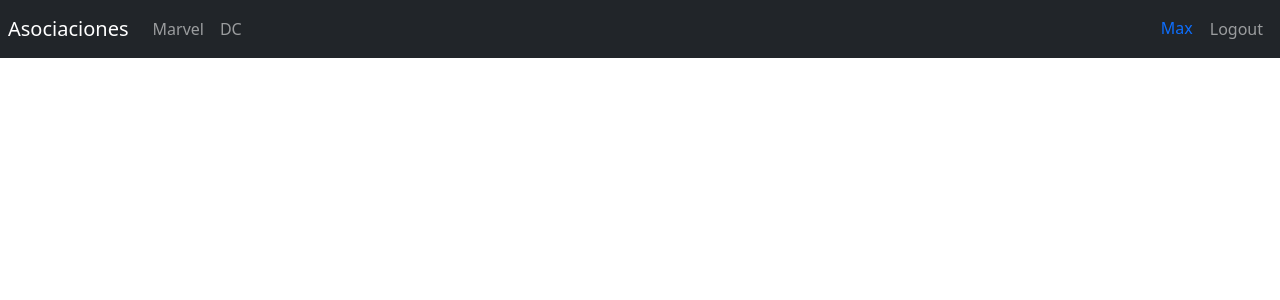
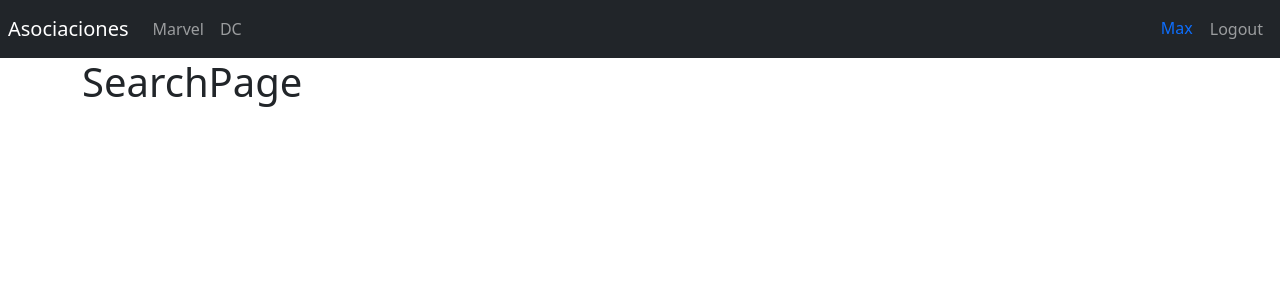
Before and after one commit to modoZen/HerosApp, a React (Vite) app: page /search in a window 1280 px wide. Shown: the top 300 px of the page. Built offline with nearby package versions, Linux system fonts and the light colour scheme.

Commit message:
Segundo Router

```diff
--- /dev/null
+++ b/src/heroes/pages/HeroPage.jsx
@@ -0,0 +1,6 @@
+
+export const HeroPage = () => {
+  return (
+    <h1>HeroPage</h1>
+  )
+}
--- /dev/null
+++ b/src/heroes/pages/SearchPage.jsx
@@ -0,0 +1,6 @@
+
+export const SearchPage = () => {
+    return (
+      <h1>SearchPage</h1>
+    )
+  }
--- a/src/heroes/pages/index.js
+++ b/src/heroes/pages/index.js
@@ -3,3 +3,7 @@
 export * from './DcPage';
 
 export * from './MarvelPage';
+
+export * from './SearchPage';
+
+export * from './HeroPage';
--- /dev/null
+++ b/src/heroes/routes/HeroesRoutes.jsx
@@ -0,0 +1,24 @@
+import { Navigate, Route, Routes } from 'react-router-dom'
+import { Navbar } from '../../ui'
+import { DcPage, HeroPage, MarvelPage, SearchPage } from '../pages'
+
+export const HeroesRoutes = () => {
+  return (
+    <>
+        <Navbar />
+        <div className="container">
+            <Routes>
+                <Route path="marvel" element={ <MarvelPage />} />
+                <Route path="dc" element={ <DcPage />} />
+                <Route path="search" element={ <SearchPage />} />
+                <Route path="hero" element={ <HeroPage />} />
+
+                { /* Search, Hero by id */}
+
+                <Route path="/" element={ <Navigate to="marvel"  />} />
+            </Routes>
+        </div>
+
+    </>
+  )
+}
--- a/src/routes/AppRouter.jsx
+++ b/src/routes/AppRouter.jsx
@@ -1,18 +1,16 @@
-import { Navigate, Route, Routes } from 'react-router-dom'
+import { Route, Routes } from 'react-router-dom'
 
 import { LoginPage } from '../auth'
-import { DcPage, MarvelPage } from '../heroes'
+import { HeroesRoutes } from '../heroes/routes/HeroesRoutes'
 import { Navbar } from '../ui'
 
 export const AppRouter = () => {
   return (
     <>
-        <Navbar />
         <Routes>
-            <Route path="marvel" element={ <MarvelPage />} />
-            <Route path="dc" element={ <DcPage />} />
             <Route path="login" element={ <LoginPage />} />
-            <Route path="/" element={ <Navigate to="/marvel"  />} />
+            <Route path="/*" element={ <HeroesRoutes />} />
+            {/* <Route path='*' element={ <HeroesRoutes />} /> */}
         </Routes>
     </>
   )
```
